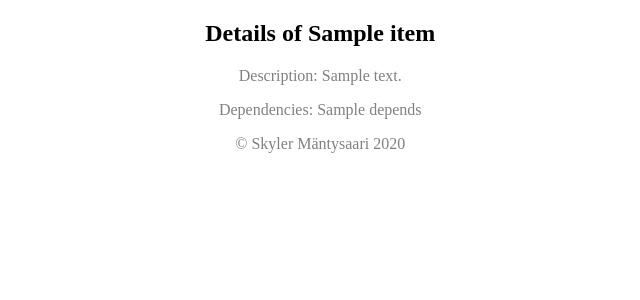
After one commit to samip5/junior-dev-reactor, a Django app: template app/templates/packages_details.html in a window 1280 px wide. The commit adds this page. Shown: the top 300 px of the page, without its empty margins (315-955 px from the left). Run offline with Django 3.2, Linux system fonts and the light colour scheme; the template is opened without the code that fills it: most values are stand-ins (such as "Sample title", 1, 10 or a date in 2020); parts of the project's set-up code (start-up, migrations or seed data) failed here and were passed over.

Commit message:
Updates and progression.

```diff
--- a/app/settings/defaults.py
+++ b/app/settings/defaults.py
@@ -97,7 +97,7 @@ AUTH_PASSWORD_VALIDATORS = [
 
 LANGUAGE_CODE = "en-us"
 
-TIME_ZONE = "UTC"
+TIME_ZONE = "Europe/Helsinki"
 
 USE_I18N = True
 
--- a/app/static/site/css/main.css
+++ b/app/static/site/css/main.css
@@ -0,0 +1,15 @@
+/* Main site style */
+
+html, body {
+    width: 99%;
+}
+
+body {
+    text-align: center;
+    background-color: #FFFFFF;
+    color: grey;
+}
+
+body h1, h2, h3, h4 {
+    color: black;
+}
--- a/app/templates/base.html
+++ b/app/templates/base.html
@@ -8,7 +8,7 @@
     <meta name="description" content="{% block description %}{% endblock description %}">
     <meta name="author" content="Skyler Mäntysaari">
     <meta name="theme-color" content="#fafafa">
-   <link rel="stylesheet" href="https://cdnjs.cloudflare.com/ajax/libs/font-awesome/4.7.0/css/font-awesome.min.css">
+    <link rel="stylesheet" href="https://cdnjs.cloudflare.com/ajax/libs/font-awesome/4.7.0/css/font-awesome.min.css">
 
     <!-- Custom styles for this site -->
     {% block styles %}
@@ -16,13 +16,14 @@
     {% endblock styles %}
   </head>
   <body>
-  {% block container %}
+    <div class="container">
+    {% block container %}
 
-   <p>Hello world! This is HTML5 Boilerplate.</p>
+        <p>Hello world! This is HTML5 Boilerplate.</p>
 
 
-   {% endblock %}
-
+    {% endblock %}
+    </div>
     <!-- Site footer -->
     {% block footer %}
         <div class="container">
--- a/app/templates/home.html
+++ b/app/templates/home.html
@@ -1,14 +1,11 @@
 {% extends "base.html" %}
-{% block description %}
 
-{% endblock %}
-
+<div class="container">
 {% block container %}
-    <div class="container">
     <section>
         <div class="row">
             <h2>Tervetuloa!</h2>
         </div>
     </section>
-    </div><!-- /.container -->
 {% endblock %}
+</div><!-- /.container -->
--- /dev/null
+++ b/app/templates/packages_details.html
@@ -0,0 +1,12 @@
+{% extends "home.html" %}
+
+{% block container %}
+    {% if item %}
+        <h2>Details of {{ item.name }}</h2>
+        <p>Description: {{ item.description }} <br></p>
+        <p>Dependencies: {{ item.depends }}
+        </p>
+    {% else %}
+        <p>No item can be seen.</p>
+    {% endif %}
+{% endblock %}
--- a/app/templates/index.html
+++ b/app/templates/packages_index.html
@@ -1,4 +1,4 @@
-{% extends "base.html" %}
+{% extends "home.html" %}
 
 {% block container %}
     <h2>The packages</h2>
@@ -6,7 +6,7 @@
         <ul>
             {% for item, value in items.items %}
                 <li>
-                    <a href="{{item}}">{{ item }}</a>
+                    <a href="{{value.name}}">{{ value.name }}</a>
                 </li>
             {% endfor %}
         </ul>
```
Also changed, not shown: app/packages/views.py (+11 -8 lines), requirements.txt (+11 -8 lines), app/db.sqlite3.
